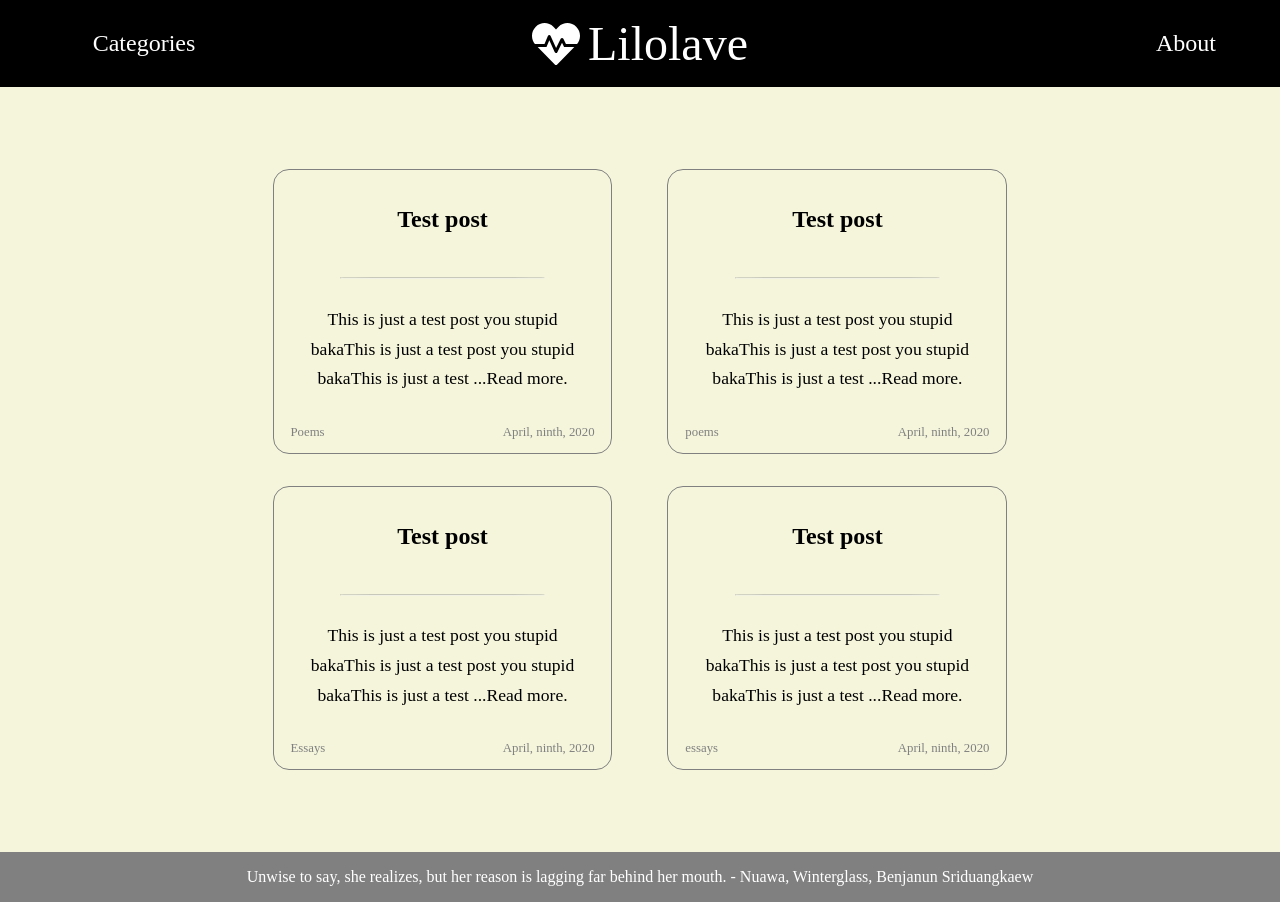
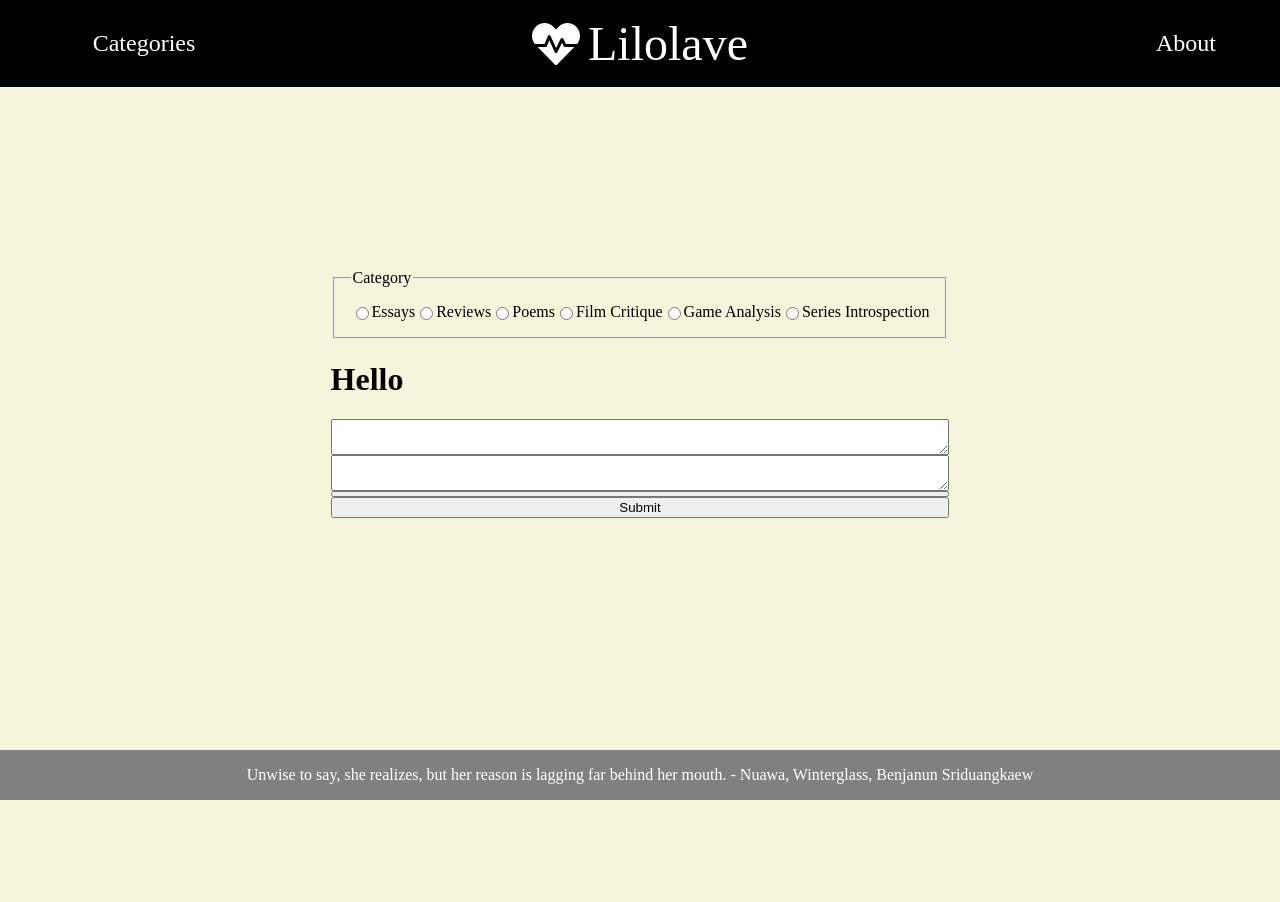
Before and after one commit to Diana-Deluvian/Lilolave, a React (Create React App) app in the folder client/: page /new-post in a window 1280 px wide. After the commit the page ends 800 px from the top, so only its background shows below. Built offline with nearby package versions, Linux system fonts and the light colour scheme; a web font is replaced by a local one.

Commit message:
added NewPost route and component

```diff
--- a/client/src/App.js
+++ b/client/src/App.js
@@ -8,6 +8,7 @@ import { BrowserRouter as Router, Route, Switch,  Link,
 import Header from './components/Header/Header';
 import MainContent from './components/MainContent/MainContent';
 import Post from './components/Post/Post';
+import NewPost from './components/NewPost/NewPost';
 import Footer from './components/Footer/Footer';
 
 const FILTER_MAP = {
@@ -62,11 +63,13 @@ function App() {
         <Route path={`/post/:postId`}>
           <Post posts = {DATA}  />
         </Route>
+        <Route path={`/new-post`}>
+            <NewPost />
+        </Route>
         <Route path={`/`}>
+            <MainContent posts = {DATA} filter={filter} FILTER_MAP={FILTER_MAP}/>
+        </Route>
 
-            <MainContent posts = {DATA} filter={filter} FILTER_MAP={FILTER_MAP}/>
-
-        </Route>
       </Switch>
 
       <Footer />
--- /dev/null
+++ b/client/src/components/NewPost/NewPost.css
@@ -0,0 +1,12 @@
+.NewPostForm {
+    display: flex;
+    flex-direction: column;
+    justify-content: space-evenly;
+}
+
+
+.NewPostCategories {
+    padding: 1em;
+
+    display: flex;
+}
--- /dev/null
+++ b/client/src/components/NewPost/NewPost.js
@@ -0,0 +1,69 @@
+import React, { useState } from 'react';
+import './NewPost.css';
+import { useHistory } from "react-router-dom";
+import NewPostTextArea from './NewPostTextArea/NewPostTextArea'
+
+const NewPost = () => {
+    const [post, setPost] = useState({});
+    const [textAreas, setTextAreas] = useState([]);
+    const handleChange = e => {
+        const { name, value } = e.target;
+        setPost(prevState => ({
+            ...prevState,
+            [name]: value
+        }));
+    };
+    const handleChangeContent = e => {
+        const { name, value } = e.target;
+        setPost(prevState => ({
+            ...prevState,
+            content: {...prevState.content,
+                [name]:value
+            }
+        }))
+    }
+    const appendThing = e => {
+        e.preventDefault();
+        let text = <NewPostTextArea />
+
+        setTextAreas(text);
+    }
+    let history = useHistory();
+    return (
+
+
+
+    <form className="NewPostForm">
+
+<fieldset onChange={handleChange} className="NewPostCategories">
+      <legend>Category</legend>
+      <input type="radio" name="category" value="Essays"
+          id="Essays"/>
+      <label for="Essays">Essays</label>
+      <input type="radio" name="category" value="Reviews"
+          id="Reviews"/>
+      <label for="Reviews">Reviews</label>
+      <input type="radio" name="category" value="Poems"
+          id="Poems"/>
+     <label for="Poems">Poems</label>
+     <input type="radio" name="category" value="Film Critique"
+          id="Film Critique"/>
+      <label for="Film Critique">Film Critique</label>
+      <input type="radio" name="category" value="Game Analysis"
+          id="Game Analysis"/>
+      <label for="Game Analysis">Game Analysis</label>
+      <input type="radio" name="category" value="Series Introspection"
+          id="Series Introspection"/>
+     <label for="Series Introspection">Series Introspection</label>
+  </fieldset>
+        <h1>Hello</h1>
+        <textarea name="content1" onChange={handleChangeContent}></textarea>
+        <textarea name="content2" onChange={handleChangeContent}></textarea>
+        {textAreas}
+        <button onClick={appendThing}></button>
+    <button type="submit">Submit</button>
+      </form>
+    )
+}
+
+export default NewPost;
--- /dev/null
+++ b/client/src/components/NewPost/NewPostTextArea/NewPostTextArea.js
@@ -0,0 +1,9 @@
+import React from 'react';
+
+const NewPostTextArea = () => {
+    return (
+        <h1>hello!</h1>
+    )
+}
+
+export default NewPostTextArea;
```
Also changed, not shown: client/src/components/NewPost/NewPostTextArea/NewPostTextArea.css (added).
